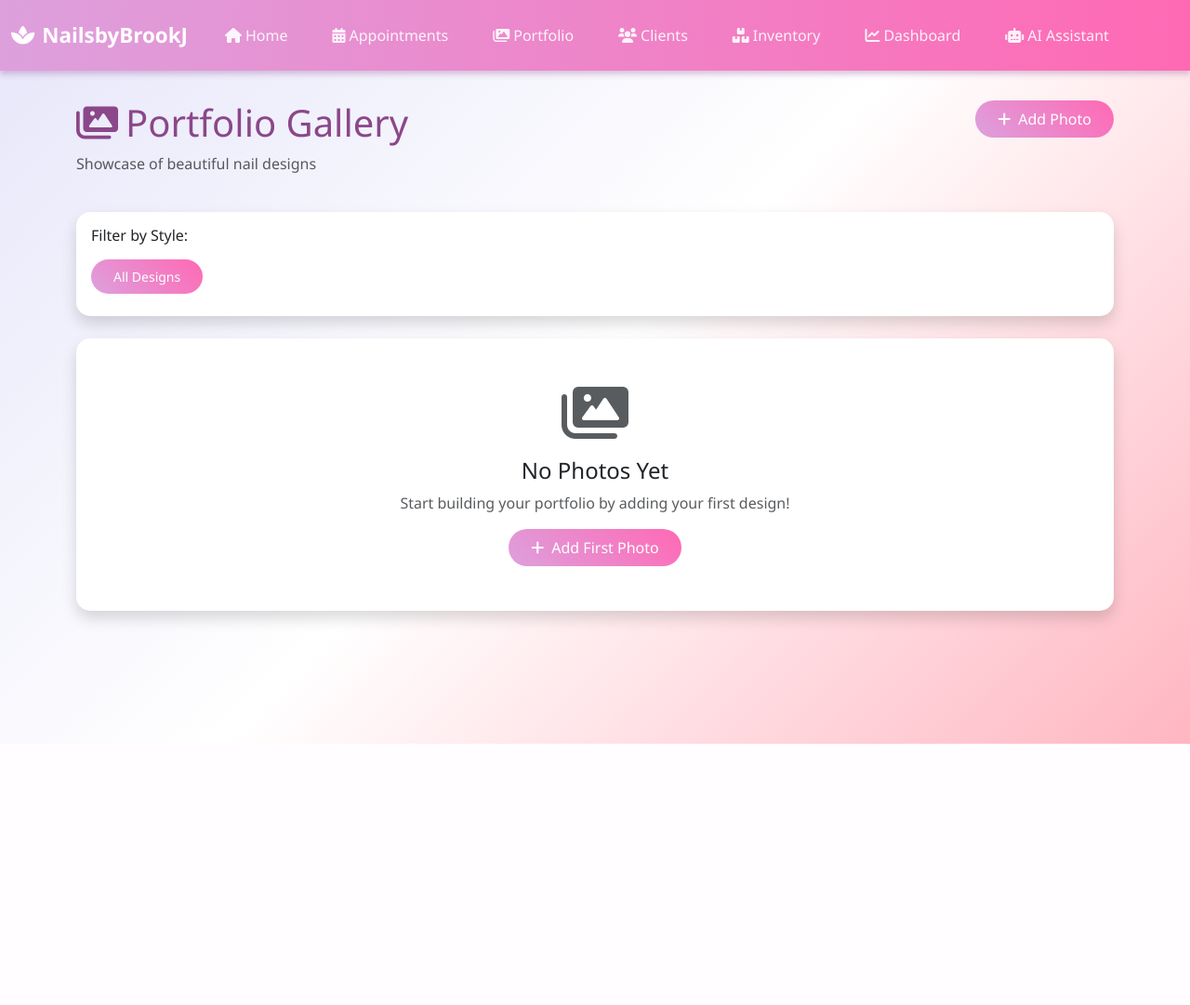
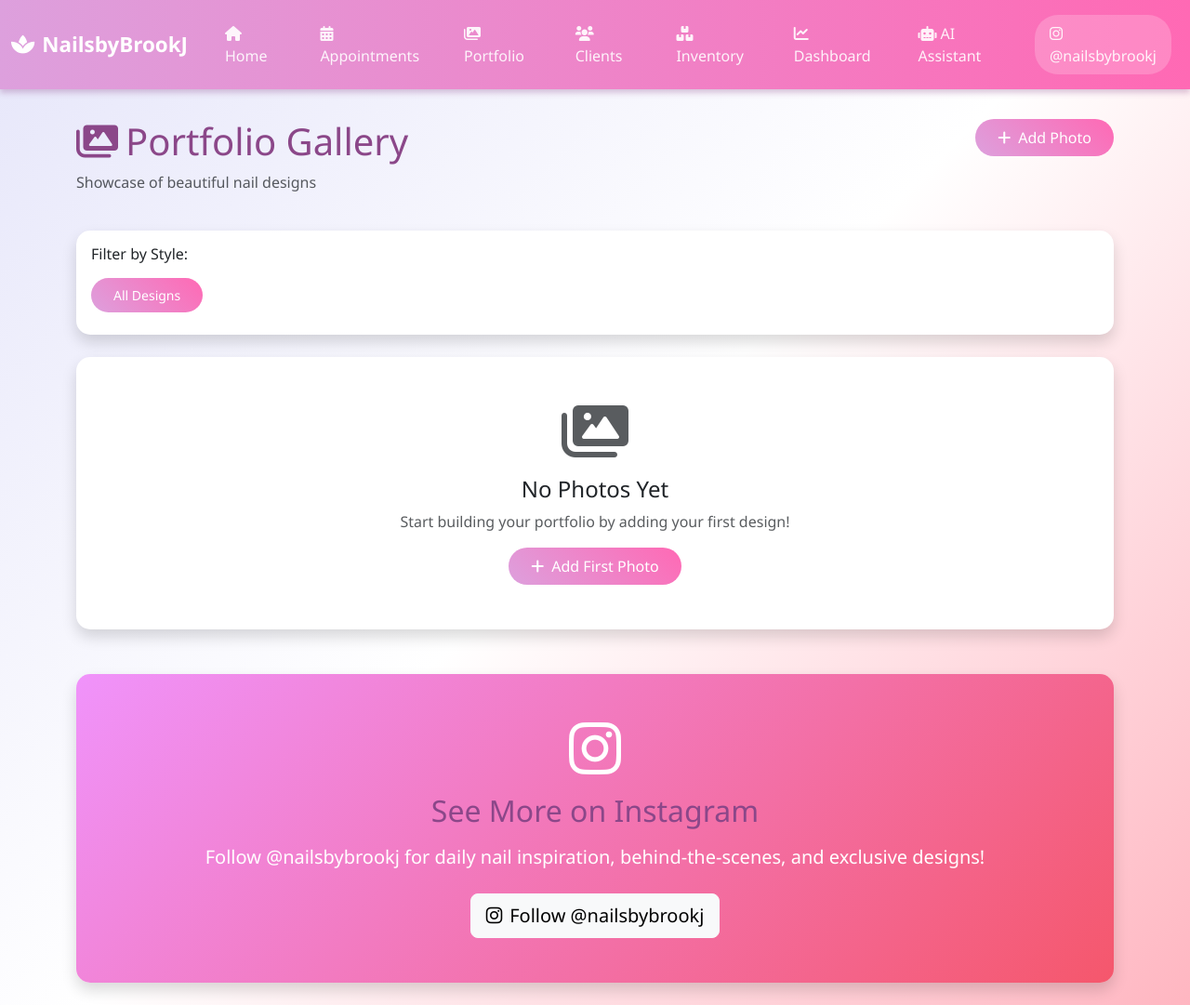
Before and after one commit to brookjackson1/finalproject_jackson, a Flask app: page /portfolio/ in a window 1280 px wide. Shown: the whole page at 93% size. Before the commit the page ends 800 px from the top, so only its background shows below. Run offline with Flask 3, Linux system fonts and the light colour scheme; data that the repository does not hold is empty.

Commit message:
Add Instagram integration throughout the website
- Added Instagram link (@nailsbybrookj) to navigation bar
- Added beautiful Instagram CTA section on home page with gradient card
- Added Instagram follow section on portfolio page
- Instagram icon appears in navbar on all pages
- Links open in new tab to https://www.instagram.com/nailsbybrookj/
- Consistent pink/purple gradient Instagram branding

Users can now easily find and follow the business on Instagram!

🤖 Generated with Claude Code

Co-Authored-By: Claude <noreply@anthropic.com>

```diff
--- a/app/templates/base.html
+++ b/app/templates/base.html
@@ -164,6 +164,14 @@
                         </a>
                     </li>
                 </ul>
+                <ul class="navbar-nav ms-auto">
+                    <li class="nav-item">
+                        <a class="nav-link" href="https://www.instagram.com/nailsbybrookj/" target="_blank"
+                           style="background: rgba(255, 255, 255, 0.2);">
+                            <i class="fab fa-instagram me-1"></i>@nailsbybrookj
+                        </a>
+                    </li>
+                </ul>
             </div>
         </div>
     </nav>
--- a/app/templates/portfolio/gallery.html
+++ b/app/templates/portfolio/gallery.html
@@ -82,6 +82,18 @@
         </div>
     {% endif %}
 </div>
+
+<!-- Instagram Feed Section -->
+<div class="card shadow mt-5 mb-4" style="background: linear-gradient(135deg, #f093fb 0%, #f5576c 100%);">
+    <div class="card-body text-center text-white py-5">
+        <i class="fab fa-instagram fa-4x mb-3"></i>
+        <h2 class="mb-3">See More on Instagram</h2>
+        <p class="lead mb-4">Follow @nailsbybrookj for daily nail inspiration, behind-the-scenes, and exclusive designs!</p>
+        <a href="https://www.instagram.com/nailsbybrookj/" target="_blank" class="btn btn-light btn-lg">
+            <i class="fab fa-instagram me-2"></i>Follow @nailsbybrookj
+        </a>
+    </div>
+</div>
 {% endblock %}
 
 {% block scripts %}
```
Also changed, not shown: app/templates/index.html (+14 -0 lines), .claude/settings.local.json.
